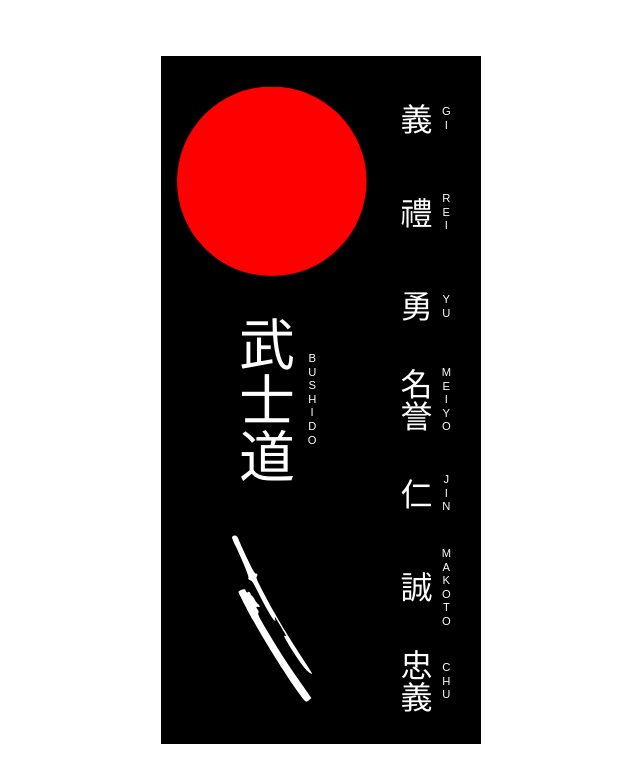
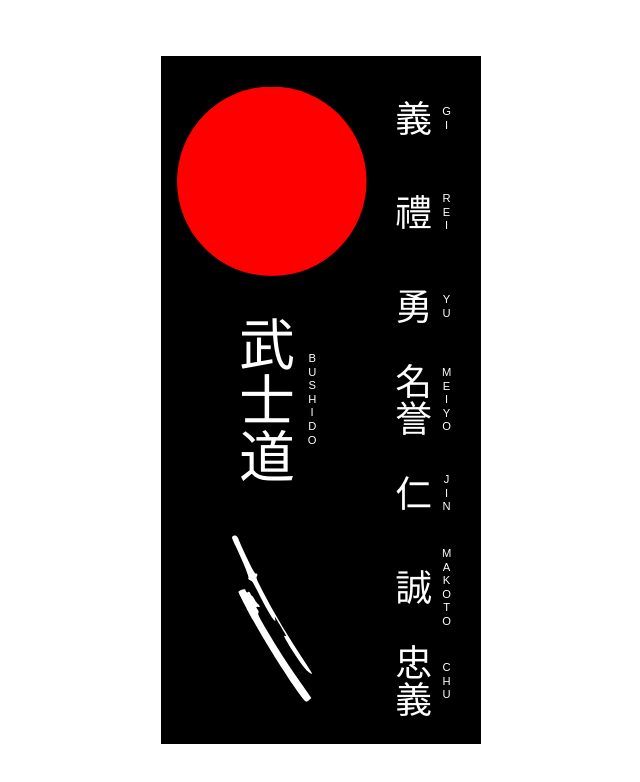
Before and after one commit to AMarlonG/Japanese-style-responsiveness, a plain HTML site: page index.html in a window 1280 px wide. Shown: the whole page, without its empty margins (319-959 px from the left). Drawn offline with Linux system fonts and the light colour scheme.

Commit message:
Update main.css

```diff
--- a/css/main.css
+++ b/css/main.css
@@ -124,7 +124,7 @@ h6 {
 
 .jp {
     font-family: var(--jp-font);
-    font-size: min(2rem, 15vw - 1.5rem);
+    font-size: min(2.3rem, 21vw - 2.5rem);
     justify-self: end;
 }
 
```
